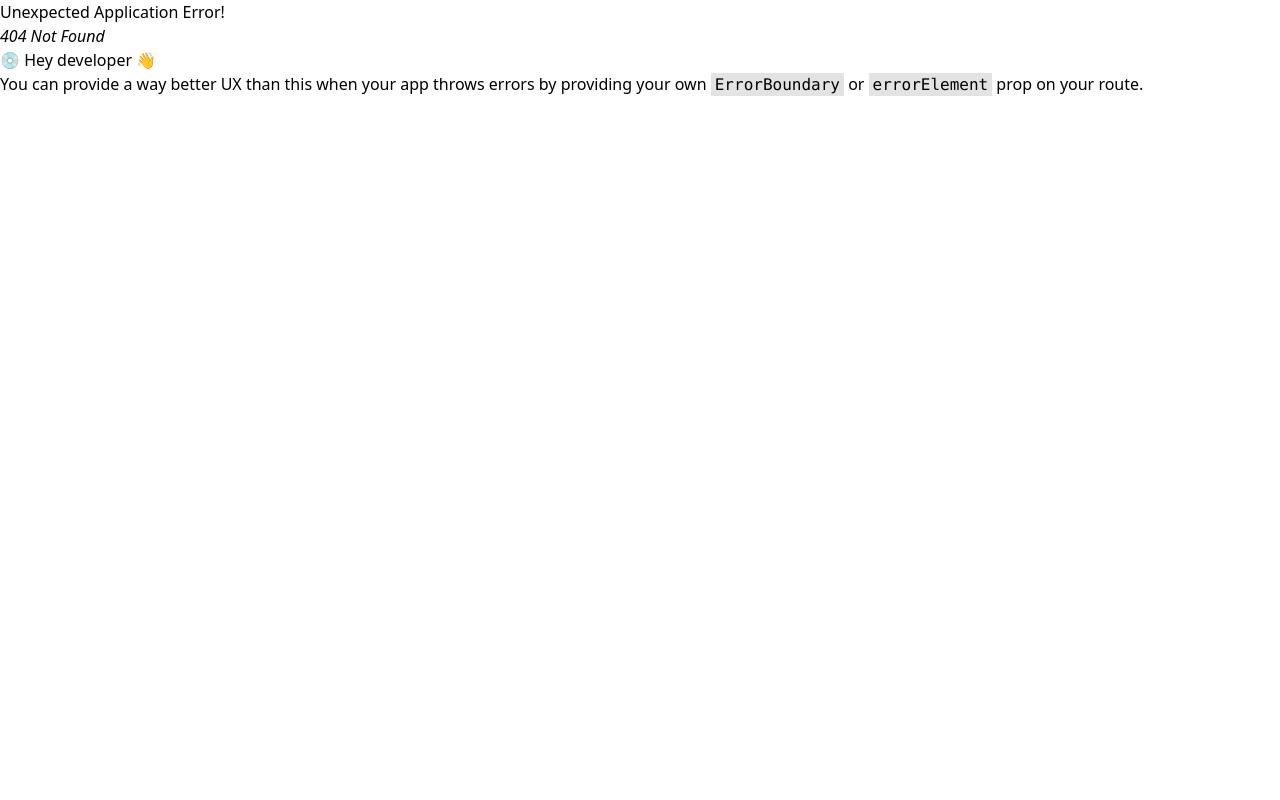
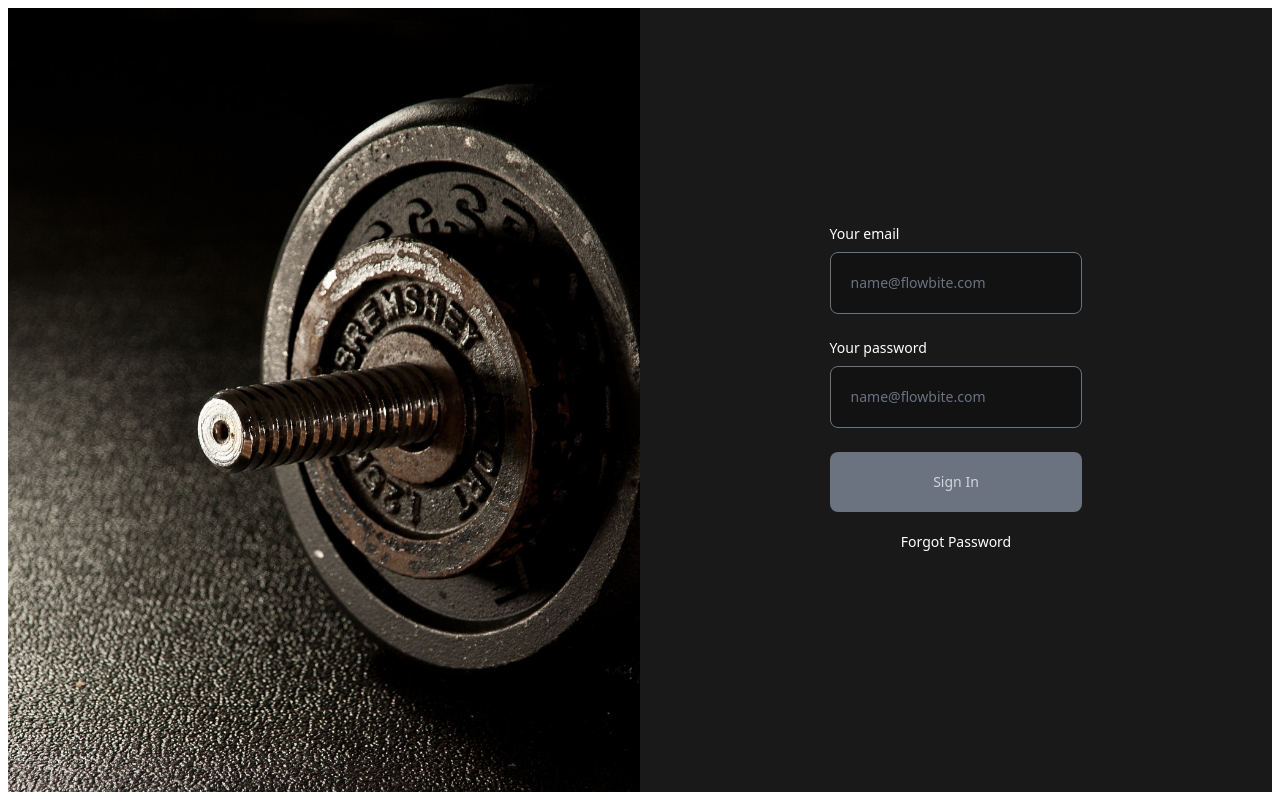
Before and after one commit to hknp796/vitalz, a React (Vite) app: page /login in a window 1280 px wide. Before the commit this address had no page. Built offline with nearby package versions, Linux system fonts and the light colour scheme.

Commit message:
login page added

```diff
--- a/src/components/Navbar.tsx
+++ b/src/components/Navbar.tsx
@@ -1,6 +1,6 @@
 import React from "react";
 import { Link } from "react-router-dom";
-import { FaBeer } from "react-icons/fa";
+import { FaBeer, FaHome, FaTeamspeak } from "react-icons/fa";
 import Button from "./button/Button";
 
 function Navbar() {
@@ -33,9 +33,9 @@ function Navbar() {
             xmlns="http://www.w3.org/2000/svg"
           >
             <path
-              fill-rule="evenodd"
+              fillRule="evenodd"
               d="M3 5a1 1 0 011-1h12a1 1 0 110 2H4a1 1 0 01-1-1zM3 10a1 1 0 011-1h12a1 1 0 110 2H4a1 1 0 01-1-1zM3 15a1 1 0 011-1h12a1 1 0 110 2H4a1 1 0 01-1-1z"
-              clip-rule="evenodd"
+              clipRule="evenodd"
             ></path>
           </svg>
         </button>
@@ -47,23 +47,16 @@ function Navbar() {
                 className="block py-2 pl-3 pr-4 text-white bg-blue-700 rounded md:bg-transparent md:text-blue-700 md:p-0 dark:text-white md:dark:text-blue-500"
                 aria-current="page"
               >
-                <Button />
+                <Button title={"Home"} icon={<FaHome />} />
               </a>
             </li>
+
             <li>
               <a
                 href="#"
                 className="block py-2 pl-3 pr-4 text-gray-900 rounded hover:bg-gray-100 md:hover:bg-transparent md:border-0 md:hover:text-blue-700 md:p-0 dark:text-white md:dark:hover:text-blue-500 dark:hover:bg-gray-700 dark:hover:text-white md:dark:hover:bg-transparent"
               >
-                Documents
-              </a>
-            </li>
-            <li>
-              <a
-                href="#"
-                className="block py-2 pl-3 pr-4 text-gray-900 rounded hover:bg-gray-100 md:hover:bg-transparent md:border-0 md:hover:text-blue-700 md:p-0 dark:text-white md:dark:hover:text-blue-500 dark:hover:bg-gray-700 dark:hover:text-white md:dark:hover:bg-transparent"
-              >
-                Projects
+                <Button title={"Community"} icon={<FaTeamspeak />} />
               </a>
             </li>
           </ul>
--- a/src/components/button/Button.tsx
+++ b/src/components/button/Button.tsx
@@ -1,13 +1,13 @@
 import React from "react";
-
-function Button() {
+import { FaBeer } from "react-icons/fa";
+function Button({title, icon, ...props}) {
   return (
     <div>
       <button
         type="button"
-        className="text-black button bg-[#FCA2D5]  focus:ring-4 focus:ring-blue-300 font-medium  text-sm px-36 py-7 mr-2 mb-2 rounded-[50px] shadow-[6px_8px_0px_1px_rgba(0,0,0,1)] "
+        className="text-black button bg-[#FCA2D5]  font-medium  text-sm px-16 py-7 mr-2 mb-2 rounded-[50px] shadow-[6px_8px_0px_1px_rgba(0,0,0,1)] flex gap-4"
       >
-        Home
+        {title} <span>{icon && icon}</span>
       </button>
     </div>
   );
--- a/src/fonts.css
+++ b/src/fonts.css
@@ -13,5 +13,5 @@
 
 
 .button{
-    font-family:'main-bold',sans-serif
+    font-family:'main-regular',sans-serif
 }
--- a/src/main.tsx
+++ b/src/main.tsx
@@ -3,15 +3,22 @@ import ReactDOM from "react-dom/client";
 import App from "./App";
 import "./index.css";
 import { createBrowserRouter, RouterProvider } from "react-router-dom";
+import ErrorPage from "./pages/ErrorPage";
+import Login from "./pages/Login";
 
 const router = createBrowserRouter([
   {
     path: "/",
     element: <App />,
+    errorElement:<ErrorPage />
   },
   {
     path: "/exercises",
     element: <div>this is excercise page</div>,
+  },
+  {
+    path: "/login",
+    element: <Login/>,
   },
 ]);
 
--- /dev/null
+++ b/src/pages/ErrorPage.tsx
@@ -0,0 +1,16 @@
+import { useRouteError } from "react-router-dom";
+
+export default function ErrorPage() {
+  const error = useRouteError();
+  console.error(error);
+
+  return (
+    <div id="error-page">
+      <h1>Oops!</h1>
+      <p>Sorry, an unexpected error has occurred.</p>
+      <p>
+        <i>{error.statusText || error.message}</i>
+      </p>
+    </div>
+  );
+}
--- a/src/pages/Home.tsx
+++ b/src/pages/Home.tsx
@@ -4,14 +4,12 @@ import { getBodyparts } from "../api/rapidapi";
 import axios from "axios";
 
 function Home() {
-  useEffect(() => {
-    async function fetchData() {
-      const a = await getBodyparts();
-      console.log({ a });
-      console.log({ a });
-    }
-    fetchData();
-  }, []);
+  // useEffect(() => {
+  //   async function fetchData() {
+  //     const a = await getBodyparts();
+  //   }
+  //   fetchData();
+  // }, []);
   return (
     <div>
       <div className="flex justify-around items-center h-full">
--- /dev/null
+++ b/src/pages/Login.tsx
@@ -0,0 +1,30 @@
+
+
+function Login() {
+    return (
+        <div className='bg-[#19191A] h-[98vh] m-2 md:flex justify-center items-center '>
+            <div className='w-[100%] h-[100%] md:w-[50%] md:block  hidden'><img src="/homeImage.jpg" alt="" className='object-cover h-[100%] w-[100%]' /></div>
+            <div className='w-[100%] h-[100%] md:w-[50%] flex justify-center items-center'>
+                <form className='md:w-[40%] w-[80%] '>
+                    <div className="mb-6">
+                        <label for="email" className="block mb-2 text-sm font-medium text-white">Your email</label>
+                        <input type="email" id="email" className="bg-[#121213] border border-gray-500 text-gray-900 text-sm rounded-lg block w-full p-5 focus:ring-blue-500 " placeholder="name@flowbite.com" required />
+                    </div>
+                    <div className="mb-6">
+                        <label for="password" className="block mb-2 text-sm font-medium text-white">Your password</label>
+                        <input type="password" id="email" className="bg-[#121213] border border-gray-500 text-gray-900 text-sm rounded-lg block w-full p-5 focus:ring-blue-500 " placeholder="name@flowbite.com" required />
+                    </div>
+
+                    <button type="submit" className=" text-gray-300 bg-gray-500 font-medium rounded-lg text-sm  w-[100%] px-5 py-5 text-center ">Sign In</button>
+                    <div className="flex items-start mb-6">
+                        <label for="remember" className="mt-5 text-sm font-medium text-white text-center  w-[100%]">Forgot Password</label>
+                    </div>
+                </form>
+            </div>
+
+
+        </div>
+    )
+}
+
+export default Login
```
Also changed, not shown: public/homeImage.jpg (added).
